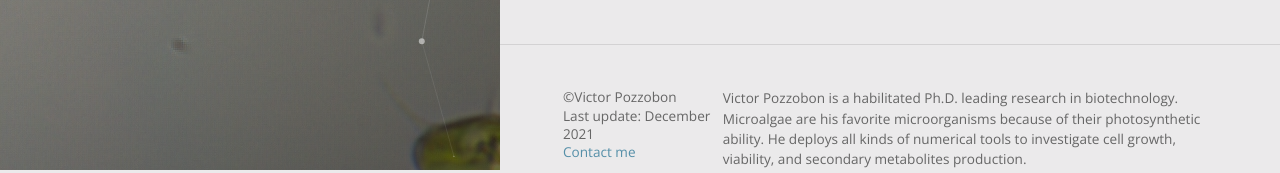
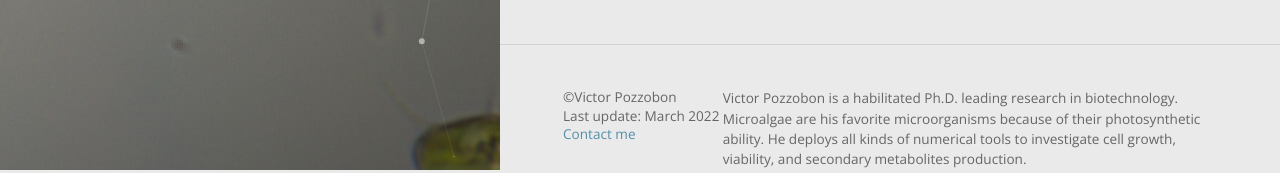
Before and after one commit to victorpozzobon/victorpozzobon.github.io, a Jekyll site: the page built from _pages/index.md, in a window 1280 px wide. Shown: the part 730-903 px from the top of the page. Built offline with Jekyll 4.4.1, drawn with Linux system fonts in a browser that asks for light colours.

Commit message:
Housekeeping 2

```diff
--- a/_config.yml
+++ b/_config.yml
@@ -10,7 +10,7 @@
 title: Victor Pozzobon
 email: victor.pozzobon@yahoo.fr
 author: Victor Pozzobon
-last_update: December 2021
+last_update: March 2022
 description: >- # this means ignore newlines
   Victor Pozzobon is a habilitated Ph.D. leading research in biotechnology. Microalgae are his favorite microorganisms because of their photosynthetic ability. He deploys all kinds of numerical tools to investigate cell growth, viability, and secondary metabolites production.
 
```
